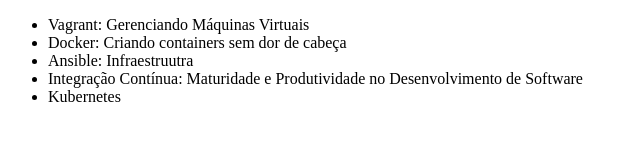
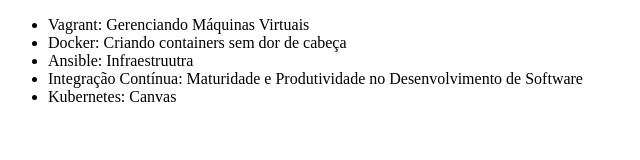
Before and after one commit to Lyandra9/Teste_GIT, a plain HTML site: page index.html in a window 1280 px wide. Shown: the full height of the page, 0-640 px from the left. Drawn offline with Linux system fonts and the light colour scheme.

Commit message:
Alterando o nome do curso de Kubernetes

```diff
--- a/index.html
+++ b/index.html
@@ -10,7 +10,7 @@
         <li>Docker: Criando containers sem dor de cabeça</li>
         <li>Ansible: Infraestruutra</li>
         <li>Integração Contínua: Maturidade e Produtividade no Desenvolvimento de Software</li>
-        <li>Kubernetes</li>
+        <li>Kubernetes: Canvas</li>
       </ul>
 </body>
 </html>
```
